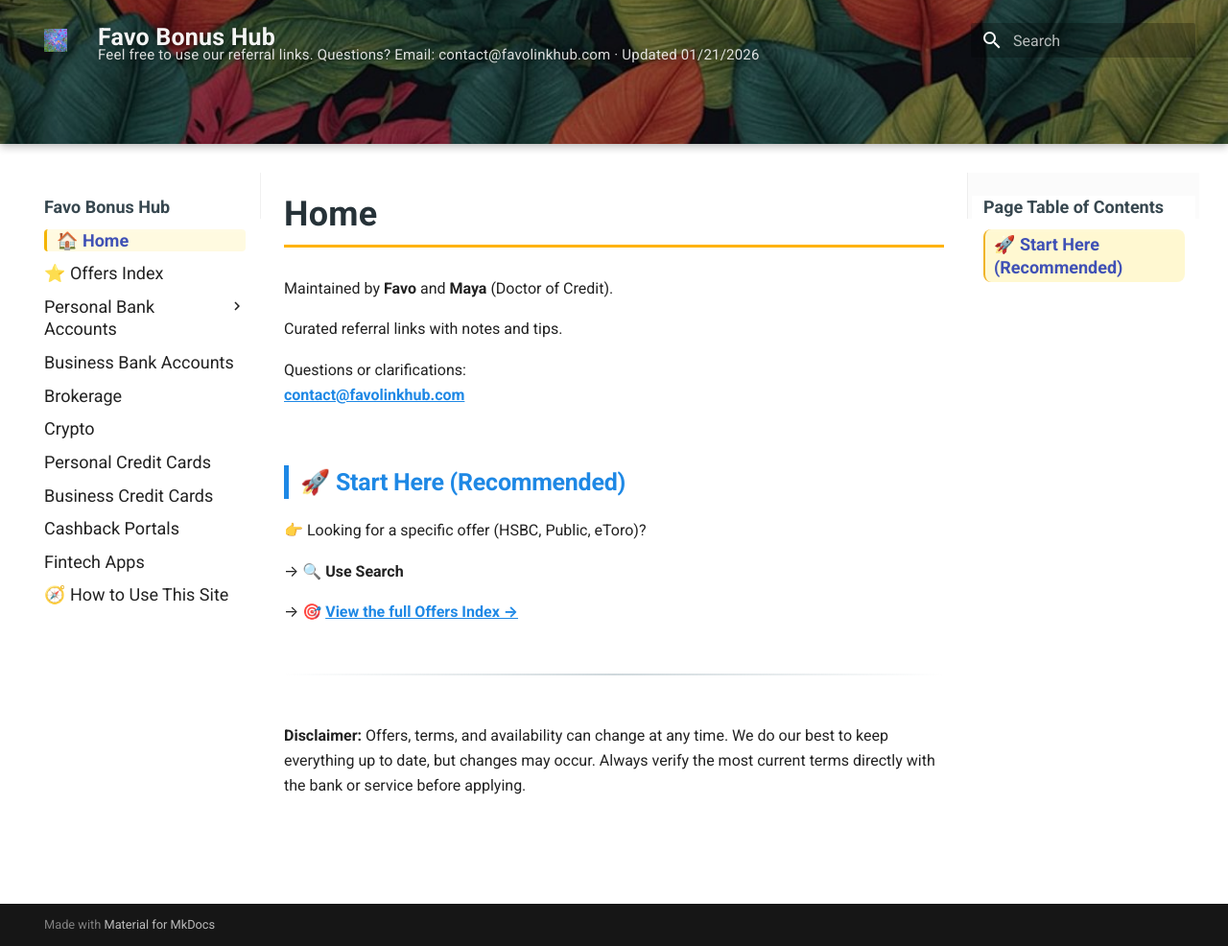
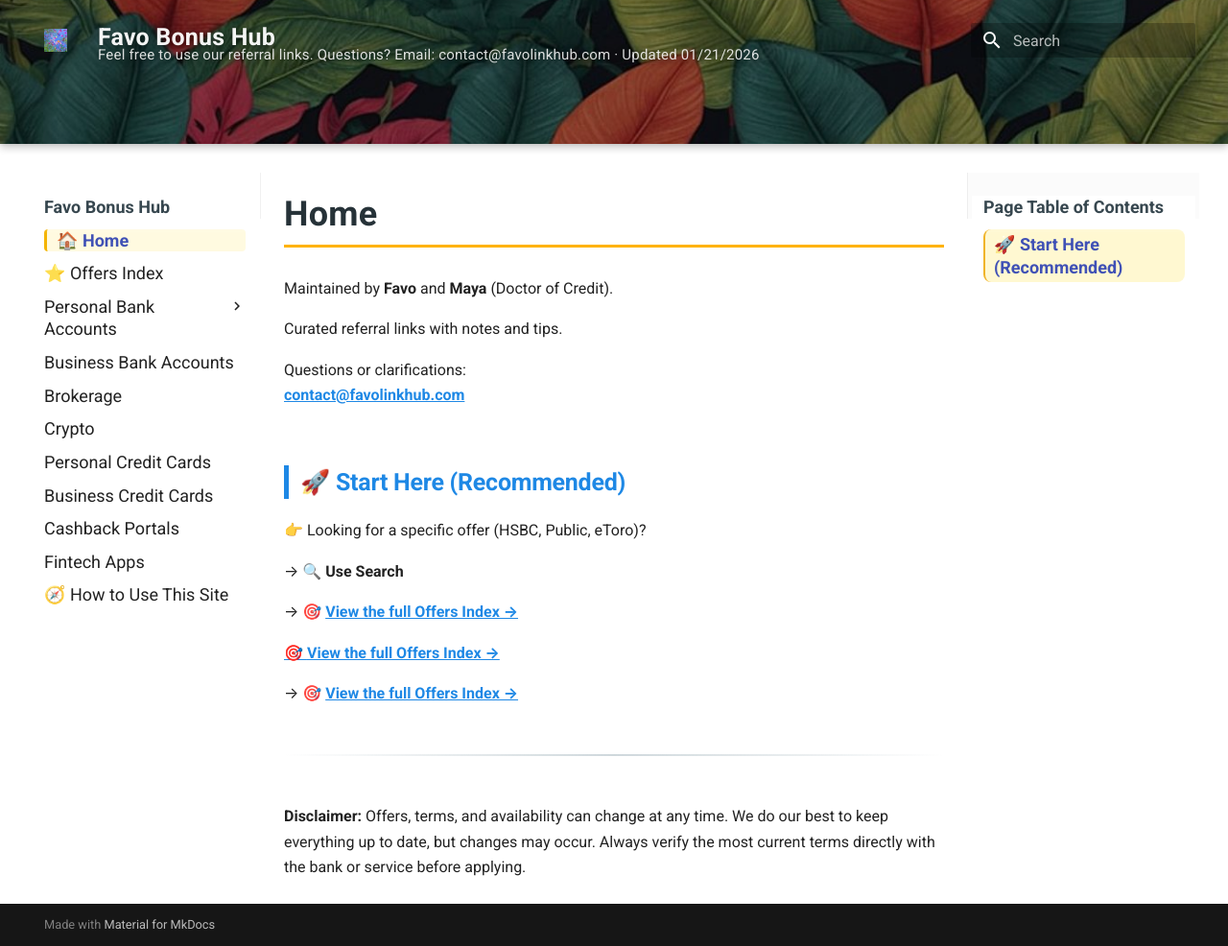
Before and after one commit to whispersofzephyr/favolinkhub-site, an MkDocs documentation site: the page built from docs/index.md, in a window 1280 px wide and 986 px high. Shown: the whole window at 96% size. Built offline with MkDocs 1.6.1 and Material for MkDocs 9.7.7, drawn with Linux system fonts in a browser that asks for light colours.

Commit message:
Update index.md

```diff
--- a/docs/index.md
+++ b/docs/index.md
@@ -15,6 +15,10 @@ Questions or clarifications:
 
   → 🎯 <a href="offers-index.md"><strong>View the full Offers Index →</strong></a>
 
+[🎯 **View the full Offers Index →**](offers-index.md)
+
+→ 🎯 <a href="/offers-index/"><strong>View the full Offers Index →</strong></a>
+
 ---
 
 **Disclaimer:** Offers, terms, and availability can change at any time. We do our best to keep everything up to date, but changes may occur. Always verify the most current terms directly with the bank or service before applying.
```
